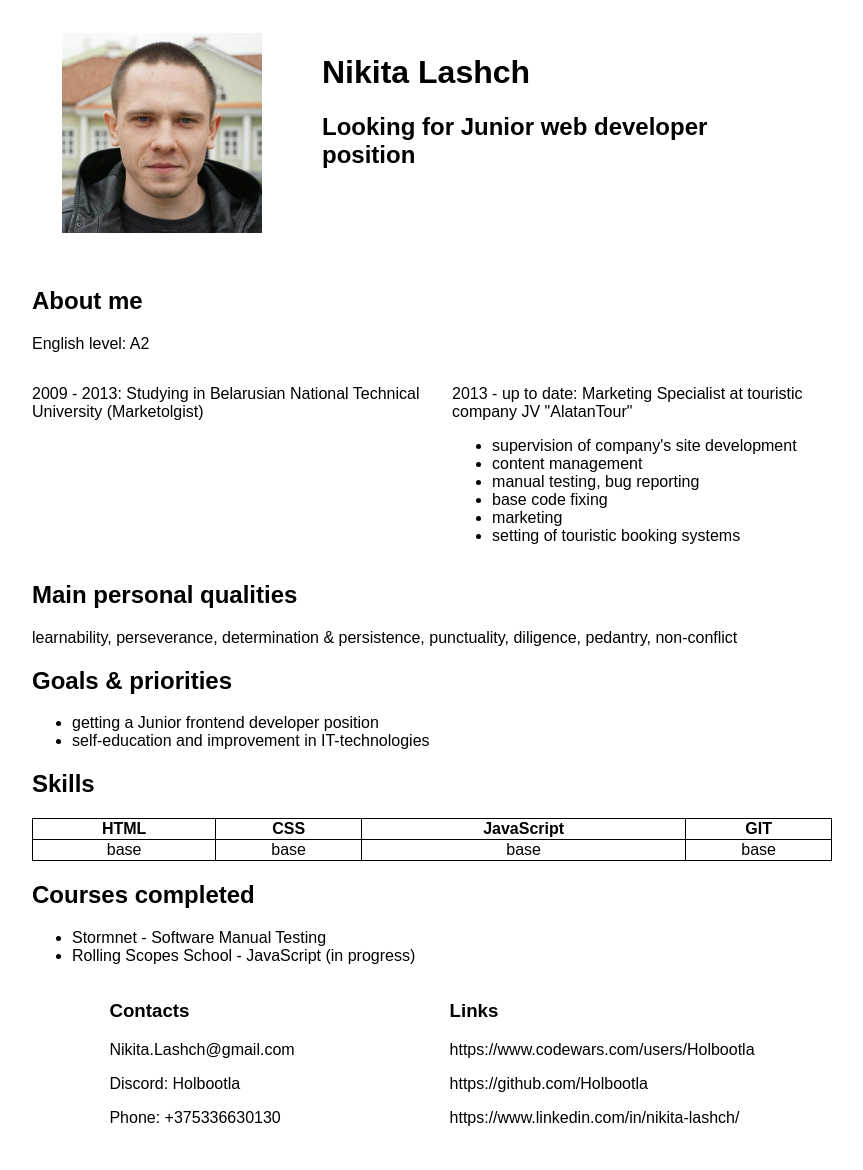
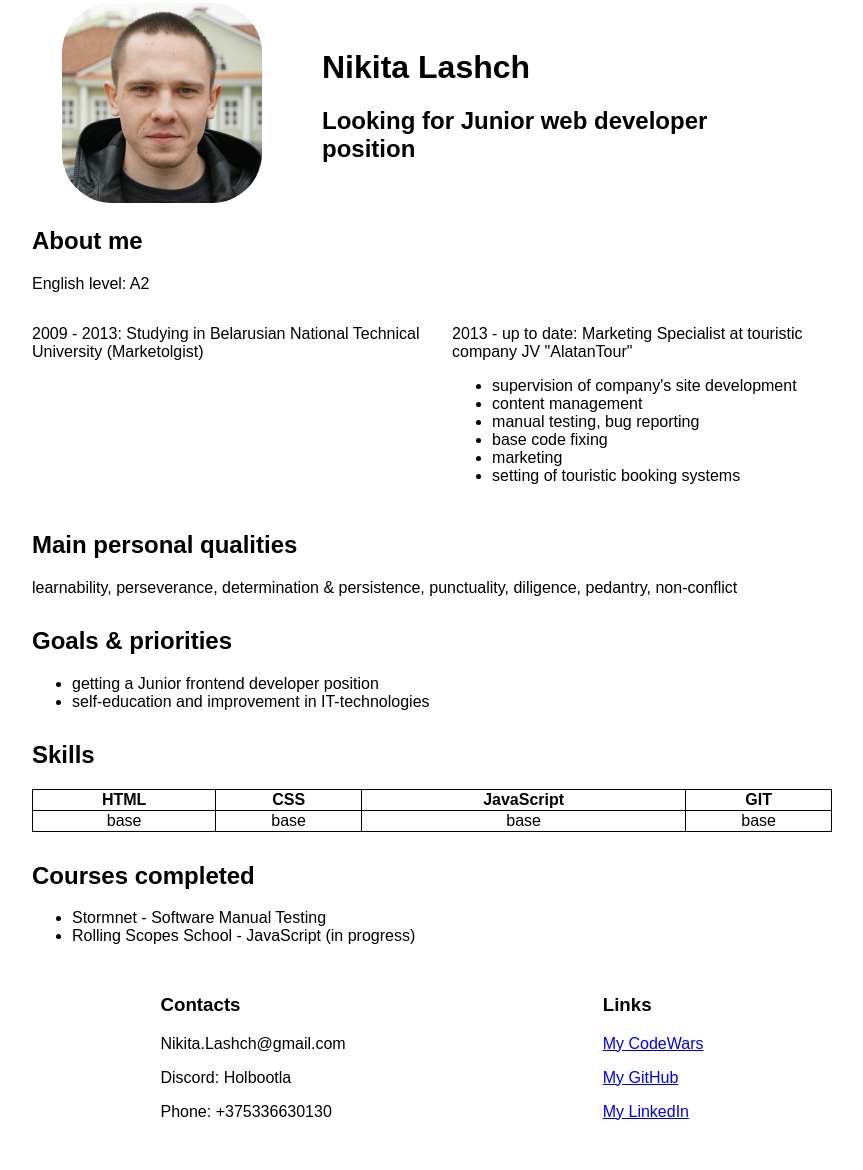
Before and after one commit to Holbootla/rsschool-cv, a plain HTML site: page index.html in a window 1280 px wide. Shown: the part 17-1187 px from the top of the page, without its empty margins (208-1071 px from the left). Drawn offline with Linux system fonts and the light colour scheme.

Commit message:
feat: add style for social links

```diff
--- a/index.html
+++ b/index.html
@@ -87,9 +87,9 @@
         </div>
         <div>
             <h3>Links</h3>
-            <p>https://www.codewars.com/users/Holbootla</p>
-            <p>https://github.com/Holbootla</p>
-            <p>https://www.linkedin.com/in/nikita-lashch/</p>
+            <a id="social" href="https://www.codewars.com/users/Holbootla">My CodeWars</a>
+            <a id="social" href="https://github.com/Holbootla">My GitHub</a>
+            <a id="social" href="https://www.linkedin.com/in/nikita-lashch/">My LinkedIn</a>
         </div>
     </footer>
     </body>
--- a/style.css
+++ b/style.css
@@ -11,12 +11,13 @@ header {
 }
 
 header div {
-    margin: 30px;
+    margin: auto 30px auto 30px;
 }
 
 header div img {
     width: 200px;
     height: 200px;
+    border-radius: 50px;
 }
 
 table {
@@ -48,3 +49,12 @@ footer {
 #alatan {
     margin: 0px 0px 0px 10px;
 }
+
+div {
+    margin-bottom: 30px;
+}
+
+#social {
+    display: block;
+    margin-bottom: 1em;
+}
```
